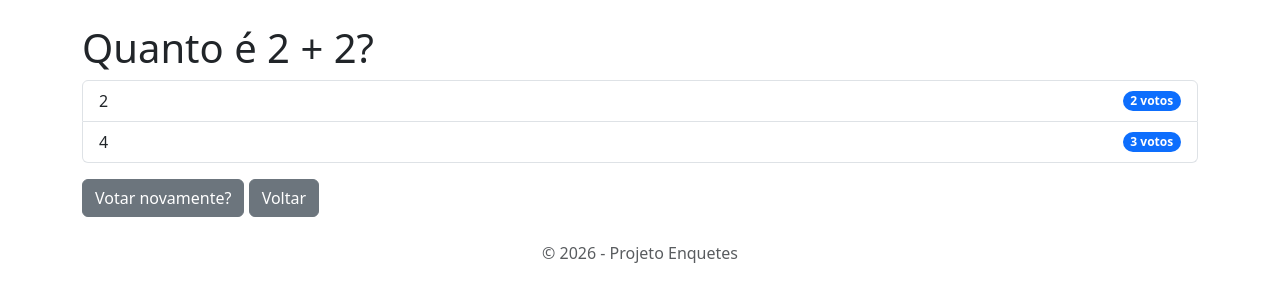
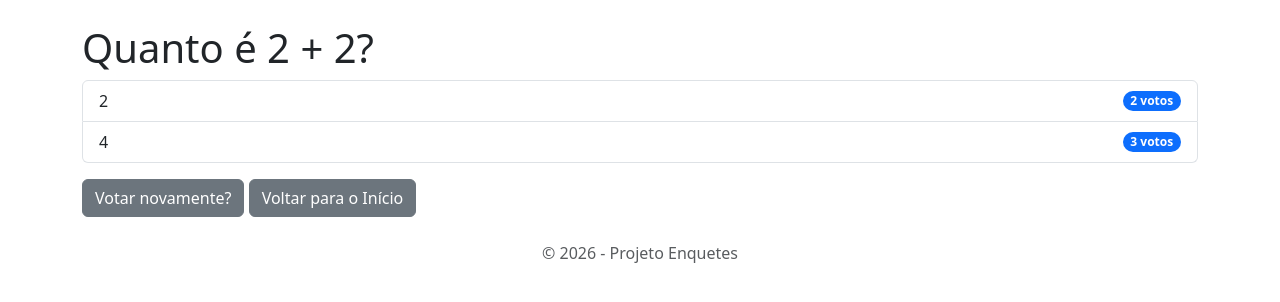
Before and after one commit to Gefeson/Primeiro_projeto_django, a Django app: page /equetes/3/resultados/ in a window 1280 px wide. Shown: the part 56-358 px from the top of the page. Run offline with Django 5.2, Linux system fonts and the light colour scheme; data comes from the database, SQL or seed files in the repository; parts of the project's set-up code (start-up, migrations or seed data) failed here and were passed over.

Commit message:
Adição do botão 'Voltar para o início

```diff
--- a/equetes/templates/equetes/resultados.html
+++ b/equetes/templates/equetes/resultados.html
@@ -17,8 +17,8 @@
 <a href="{% url 'equetes:detalhes' questao.id %}" class="btn btn-secondary">Votar
 novamente?</a>
 
-<a href="{% url 'equetes:detalhes' questao.id %}" class="btn btn-secondary">
-    Voltar
+<a href="{% url 'equetes:index' questao.id %}" class="btn btn-secondary">
+    Voltar para o Início
 </a>
 
 
```
